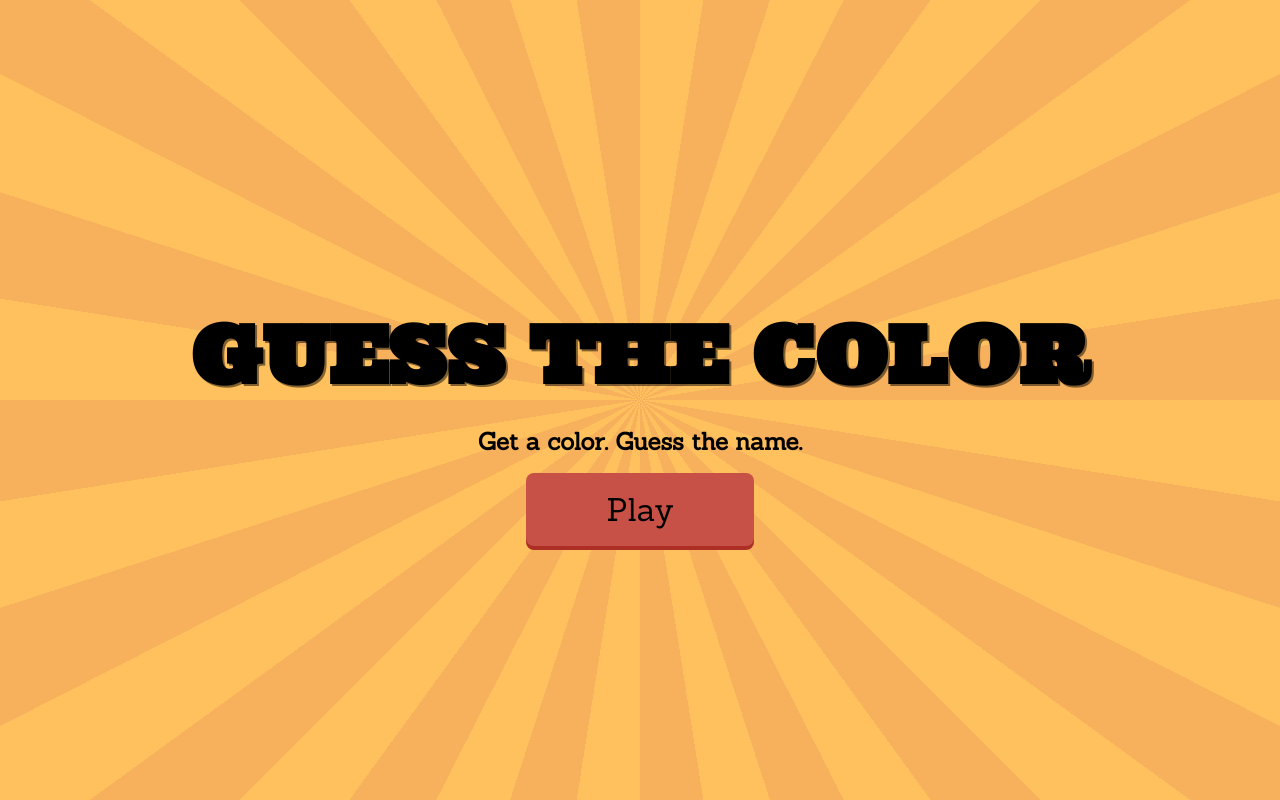
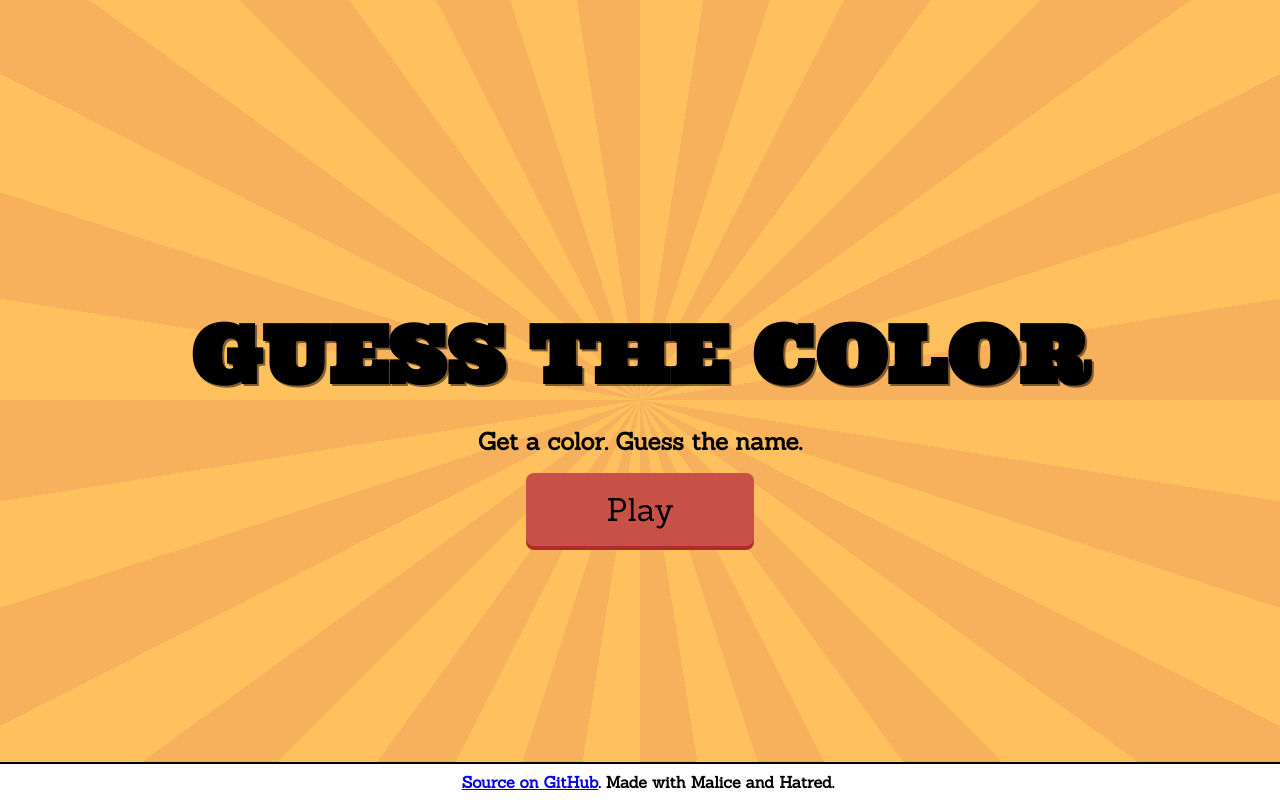
Before and after one commit to LeoDog896/guess-the-color, a SvelteKit app: page / in a window 1280 px wide. Built offline with nearby package versions, Linux system fonts and the light colour scheme; a web font is replaced by a local one.

Commit message:
feat: footer

```diff
--- a/src/routes/+layout.svelte
+++ b/src/routes/+layout.svelte
@@ -10,6 +10,11 @@
 <div class="container">
 	<slot />
 </div>
+
+<footer>
+    <a href="https://leodog896.github.io/guess-the-color/">Source on GitHub</a>.
+    Made with Malice and Hatred.
+</footer>
 
 <style>
 	div.background {
@@ -34,4 +39,14 @@
 		align-items: center;
 		justify-content: center;
 	}
+
+    footer {
+        position: fixed;
+        bottom: 0;
+        width: 100%;
+        padding: 0.5rem;
+        border-top: 2px solid black;
+        background-color: white;
+        text-align: center;
+    }
 </style>
```
